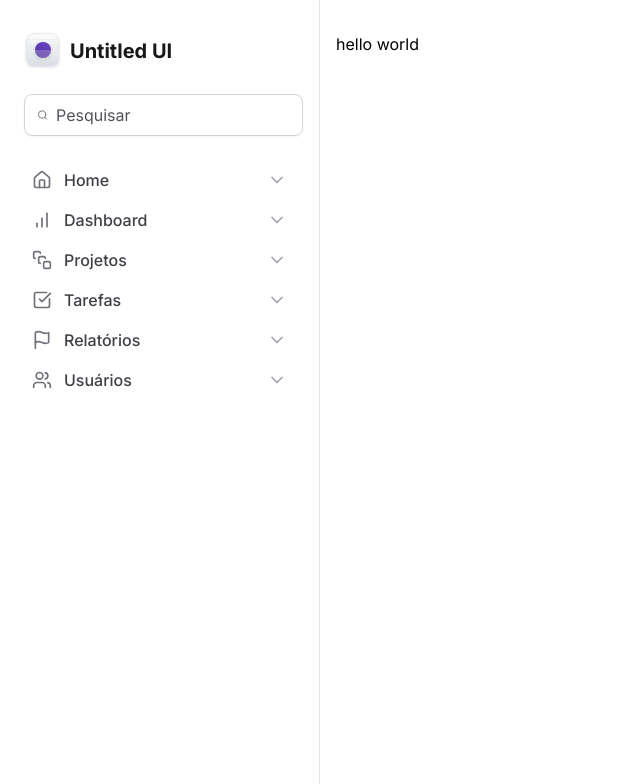
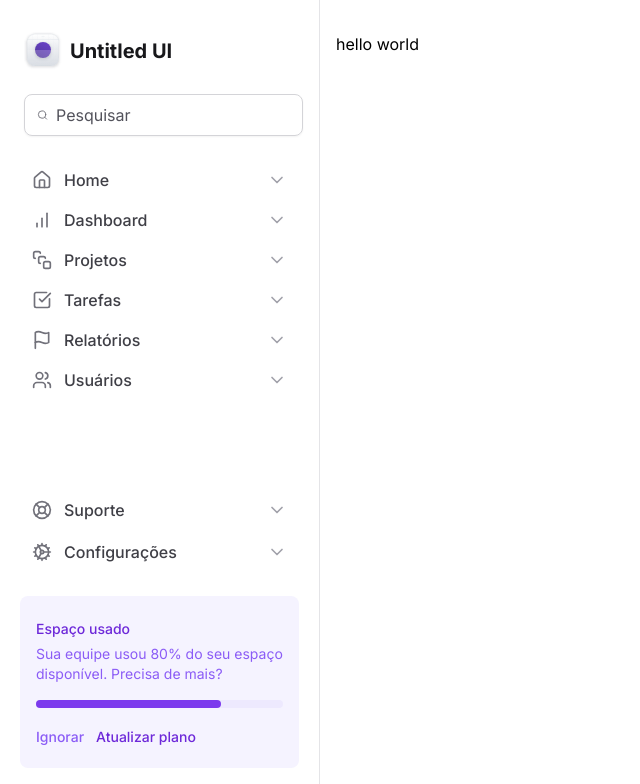
Before and after one commit to Viniciusrbr/tailwind-dashboard, a Next.js app: page / in a window 1280 px wide. Shown: the top 784 px of the page, without its empty margins (0-640 px from the left). Built offline with nearby package versions, Linux system fonts and the light colour scheme.

Commit message:
feat: Widget de Espaço Usado

```diff
--- a/src/components/Sidebar/MainNavigation/index.tsx
+++ /dev/null
@@ -1,22 +0,0 @@
-import {
-  BarChart,
-  CheckSquare,
-  Flag,
-  Home,
-  SquareStack,
-  Users,
-} from 'lucide-react'
-import NavItem from './NavItem'
-
-export default function MainNavigation() {
-  return (
-    <nav>
-      <NavItem title="Home" icon={Home} />
-      <NavItem title="Dashboard" icon={BarChart} />
-      <NavItem title="Projetos" icon={SquareStack} />
-      <NavItem title="Tarefas" icon={CheckSquare} />
-      <NavItem title="Relatórios" icon={Flag} />
-      <NavItem title="Usuários" icon={Users} />
-    </nav>
-  )
-}
--- /dev/null
+++ b/src/components/Sidebar/UsedSpaceWidget.tsx
@@ -0,0 +1,27 @@
+export function UsedSpaceWidget() {
+  return (
+    <div className="flex flex-col gap-4 rounded-lg bg-violet-50 px-4 py-5">
+      <div className="space-y-1">
+        <span className="text-sm/5 font-medium text-violet-700">
+          Espaço usado
+        </span>
+        <p className="text-sm/5 text-violet-500">
+          Sua equipe usou 80% do seu espaço disponível. Precisa de mais?
+        </p>
+      </div>
+
+      <div className="h-2 rounded-full bg-violet-100">
+        <div className="h-2 w-3/4 rounded-full bg-violet-600"></div>
+      </div>
+
+      <div className="space-x-3">
+        <button className="text-sm font-medium text-violet-500 hover:text-violet-700">
+          Ignorar
+        </button>
+        <button className="text-sm font-medium text-violet-700 hover:text-violet-900">
+          Atualizar plano
+        </button>
+      </div>
+    </div>
+  )
+}
--- a/src/components/Sidebar/index.tsx
+++ b/src/components/Sidebar/index.tsx
@@ -1,10 +1,21 @@
-import { Search } from 'lucide-react'
+import {
+  BarChart,
+  CheckSquare,
+  Flag,
+  Home,
+  SquareStack,
+  Users,
+  Search,
+  LifeBuoy,
+  Cog,
+} from 'lucide-react'
 import { Logo } from './Logo'
-import MainNavigation from './MainNavigation'
+import NavItem from './NavItem'
+import { UsedSpaceWidget } from './UsedSpaceWidget'
 
 export default function Sidebar() {
   return (
-    <aside className="space-y-6 border-r border-zinc-200 px-5 py-8">
+    <aside className="flex flex-col gap-6 border-r border-zinc-200 px-5 py-8">
       <Logo />
 
       <div className="mx-1 flex w-full items-center gap-2 rounded-lg border border-zinc-300 px-3 py-2 shadow-sm">
@@ -15,7 +26,22 @@
         />
       </div>
 
-      <MainNavigation />
+      <nav>
+        <NavItem title="Home" icon={Home} />
+        <NavItem title="Dashboard" icon={BarChart} />
+        <NavItem title="Projetos" icon={SquareStack} />
+        <NavItem title="Tarefas" icon={CheckSquare} />
+        <NavItem title="Relatórios" icon={Flag} />
+        <NavItem title="Usuários" icon={Users} />
+      </nav>
+
+      <div className="mt-auto flex flex-col gap-6">
+        <nav className="space-y-0.5">
+          <NavItem title="Suporte" icon={LifeBuoy} />
+          <NavItem title="Configurações" icon={Cog} />
+        </nav>
+        <UsedSpaceWidget />
+      </div>
     </aside>
   )
 }
```
Also changed, not shown: src/components/Sidebar/NavItem.tsx (renamed from src/components/Sidebar/MainNavigation/NavItem.tsx).
